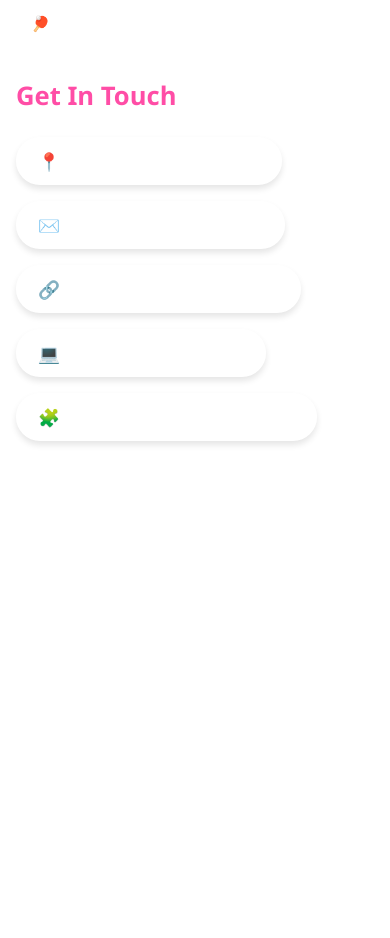
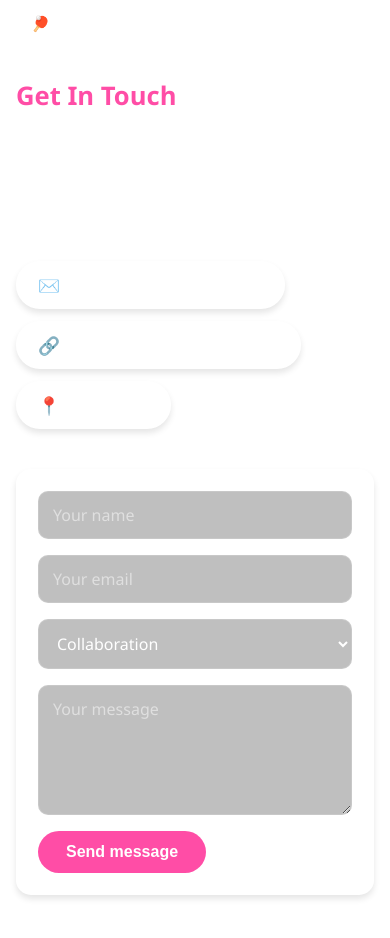
Before and after one commit to debrup416/debrup416.github.io, a React (Vite) app: page / in a window 390 px wide. Shown: the part 7240-8178 px from the top of the page. Before the commit the page ends 7854 px from the top, so only its background shows below. Built offline with nearby package versions, Linux system fonts and the light colour scheme.

Commit message:
Update site

```diff
--- a/src/components/Contact.jsx
+++ b/src/components/Contact.jsx
@@ -1,15 +1,51 @@
+import { useState } from 'react'
+
+// Web3Forms access key — get a free one at https://web3forms.com (enter your
+// destination email, copy the access key it sends). It's public by design.
+const ACCESS_KEY = 'b081ea20-3258-4250-a6c2-36b2323d759a'
+
 const contacts = [
-  { icon: '📍', label: 'Electronic City, Bangalore', href: null },
   { icon: '✉️', label: '1debrupdey1@gmail.com', href: 'mailto:1debrupdey1@gmail.com' },
   { icon: '🔗', label: 'linkedin.com/in/debrup-dey', href: 'https://linkedin.com/in/debrup-dey' },
-  { icon: '💻', label: 'github.com/debrup416', href: 'https://github.com/debrup416' },
-  { icon: '🧩', label: 'leetcode.com/u/writtensyntax', href: 'https://leetcode.com/u/writtensyntax/' },
+  { icon: '📍', label: 'Bengaluru', href: null },
 ]
 
+const reasons = ['Collaboration', 'Job opportunity', 'Feedback', 'Just saying hi', 'Other']
+
 export default function Contact() {
+  const [status, setStatus] = useState('idle') // idle | sending | success | error
+
+  const handleSubmit = async (e) => {
+    e.preventDefault()
+    const form = e.target
+    setStatus('sending')
+    try {
+      const res = await fetch('https://api.web3forms.com/submit', {
+        method: 'POST',
+        headers: { Accept: 'application/json' }, // no Content-Type: browser sets the multipart boundary
+        body: new FormData(form),
+      })
+      const result = await res.json()
+      if (result.success) {
+        setStatus('success')
+        form.reset()
+      } else {
+        setStatus('error')
+      }
+    } catch {
+      setStatus('error')
+    }
+  }
+
   return (
     <section id="contact">
       <h2 className="section-title">Get In Touch</h2>
+      <div className="contact-grid">
+        <div className="contact-aside">
+          <p className="contact-intro">
+            Have a question, an opportunity, or just want to say hi? Drop me a message
+            and I’ll get back to you — or reach me directly through any of these.
+          </p>
           <div className="contact-list">
             {contacts.map((c, i) => {
               const inner = (
@@ -34,6 +70,46 @@ export default function Contact() {
               )
             })}
           </div>
+        </div>
+
+        <form className="contact-form" onSubmit={handleSubmit}>
+        {/* Web3Forms config (sent via FormData) */}
+        <input type="hidden" name="access_key" value={ACCESS_KEY} />
+        <input type="hidden" name="subject" value="New message from your portfolio site" />
+        <input type="hidden" name="from_name" value="Portfolio Contact Form" />
+        {/* Honeypot — hidden from users; bots that fill it are rejected */}
+        <label className="hp">
+          Don’t fill this out: <input type="checkbox" name="botcheck" tabIndex={-1} autoComplete="off" />
+        </label>
+
+        <div className="form-row">
+          <input type="text" name="name" placeholder="Your name" required />
+          <input type="email" name="email" placeholder="Your email" required />
+        </div>
+
+        <select name="reason" defaultValue={reasons[0]} aria-label="Reason for contact">
+          {reasons.map((r) => (
+            <option key={r} value={r}>{r}</option>
+          ))}
+        </select>
+
+        <textarea name="message" placeholder="Your message" required />
+
+        <div className="form-foot">
+          <button type="submit" className="contact-submit" disabled={status === 'sending'}>
+            {status === 'sending' ? 'Sending…' : 'Send message'}
+          </button>
+          {status === 'success' && (
+            <span className="form-status form-status-ok">Thanks! Your message has been sent.</span>
+          )}
+          {status === 'error' && (
+            <span className="form-status form-status-err">
+              Something went wrong — please email me directly.
+            </span>
+          )}
+        </div>
+        </form>
+      </div>
     </section>
   )
 }
--- a/src/index.css
+++ b/src/index.css
@@ -315,6 +315,124 @@ a.contact-chip:hover {
 }
 .contact-icon {
     font-size: 1.1em;
+}
+
+/* Contact — two-column block: intro + links on the left, form on the right */
+.contact-grid {
+    display: flex;
+    flex-wrap: wrap;
+    gap: 40px;
+    align-items: stretch;
+}
+.contact-aside {
+    flex: 1 1 280px;
+    display: flex;
+    flex-direction: column;
+}
+.contact-intro {
+    margin: 0 0 22px;
+    line-height: 1.6;
+    opacity: 0.9;
+    max-width: 420px;
+}
+.contact-aside .contact-list {
+    flex-direction: column;
+    align-items: flex-start;
+    gap: 12px;
+}
+
+/* Contact form — glassmorphism card matching the site palette */
+.contact-form {
+    flex: 1 1 360px;
+    display: flex;
+    flex-direction: column;
+    gap: 16px;
+    background: rgba(255, 255, 255, 0.1);
+    backdrop-filter: blur(10px);
+    border-radius: 15px;
+    padding: 28px;
+    box-shadow: 0 4px 6px rgba(0, 0, 0, 0.1);
+}
+.contact-form .hp {
+    display: none;
+}
+.form-row {
+    display: flex;
+    gap: 16px;
+}
+.form-row input {
+    flex: 1;
+    min-width: 0;
+}
+.contact-form input,
+.contact-form select,
+.contact-form textarea {
+    width: 100%;
+    box-sizing: border-box;
+    background: rgba(0, 0, 0, 0.25);
+    border: 1px solid rgba(255, 255, 255, 0.15);
+    border-radius: 10px;
+    padding: 12px 14px;
+    color: #fff;
+    font-family: inherit;
+    font-size: 1em;
+    transition: border-color 0.3s ease, box-shadow 0.3s ease;
+}
+.contact-form input::placeholder,
+.contact-form textarea::placeholder {
+    color: rgba(255, 255, 255, 0.5);
+}
+.contact-form select {
+    cursor: pointer;
+}
+.contact-form select option {
+    color: #fff;
+    background: #1a1a35; /* readable dropdown on dark theme */
+}
+.contact-form textarea {
+    min-height: 130px;
+    resize: vertical;
+}
+.contact-form input:focus,
+.contact-form select:focus,
+.contact-form textarea:focus {
+    outline: none;
+    border-color: #ff4da6;
+    box-shadow: 0 0 0 2px rgba(255, 77, 166, 0.25);
+}
+.form-foot {
+    display: flex;
+    align-items: center;
+    gap: 16px;
+    flex-wrap: wrap;
+}
+.contact-submit {
+    background: #ff4da6;
+    color: #fff;
+    border: none;
+    border-radius: 30px;
+    padding: 12px 28px;
+    font-size: 1em;
+    font-weight: 700;
+    cursor: pointer;
+    transition: transform 0.3s ease, box-shadow 0.3s ease, opacity 0.3s ease;
+}
+.contact-submit:hover:not(:disabled) {
+    transform: translateY(-3px);
+    box-shadow: 0 6px 16px rgba(255, 77, 166, 0.45);
+}
+.contact-submit:disabled {
+    opacity: 0.6;
+    cursor: default;
+}
+.form-status {
+    font-size: 0.9em;
+}
+.form-status-ok {
+    color: #4ade80;
+}
+.form-status-err {
+    color: #ff6b6b;
 }
 footer {
     text-align: center;
@@ -821,6 +939,9 @@ footer {
     .awards-grid {
         grid-template-columns: repeat(2, 1fr);
     }
+    .form-row {
+        flex-direction: column;
+    }
     .project-card {
         width: 100%;
     }
@@ -889,6 +1010,9 @@ footer {
     .modal-diagrams {
         grid-template-columns: 1fr;
     }
+    .contact-form {
+        padding: 22px;
+    }
     .modal-panel {
         padding: 26px 22px;
     }
```
Lines whose indentation alone changed are shown as unchanged.
